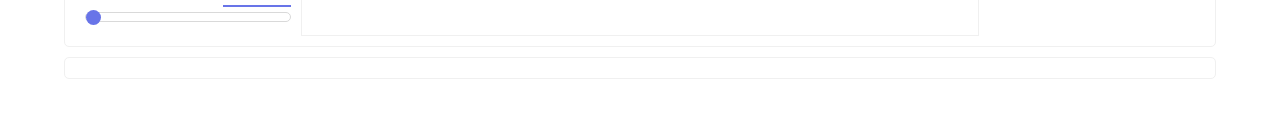
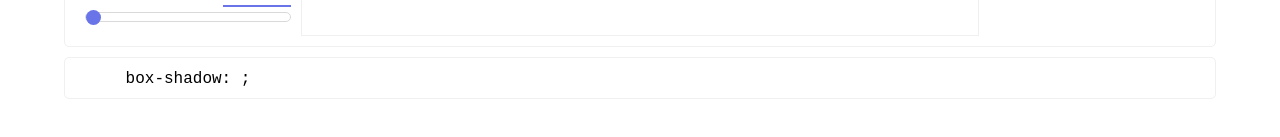
Before and after one commit to MaximeEsnol/BoxShadowGenerator, a React (Create React App) app: page / in a window 1280 px wide. Shown: the part 561-698 px from the top of the page. Built offline with nearby package versions, Linux system fonts and the light colour scheme.

Commit message:
Add box shadow value

```diff
--- a/src/components/Code.js
+++ b/src/components/Code.js
@@ -3,7 +3,9 @@ import React from 'react';
 const Code = props => {
     return(
         <div className="code">
-
+            <code>
+                box-shadow: {props.shadows};
+            </code>
         </div>
     )
 };
```
